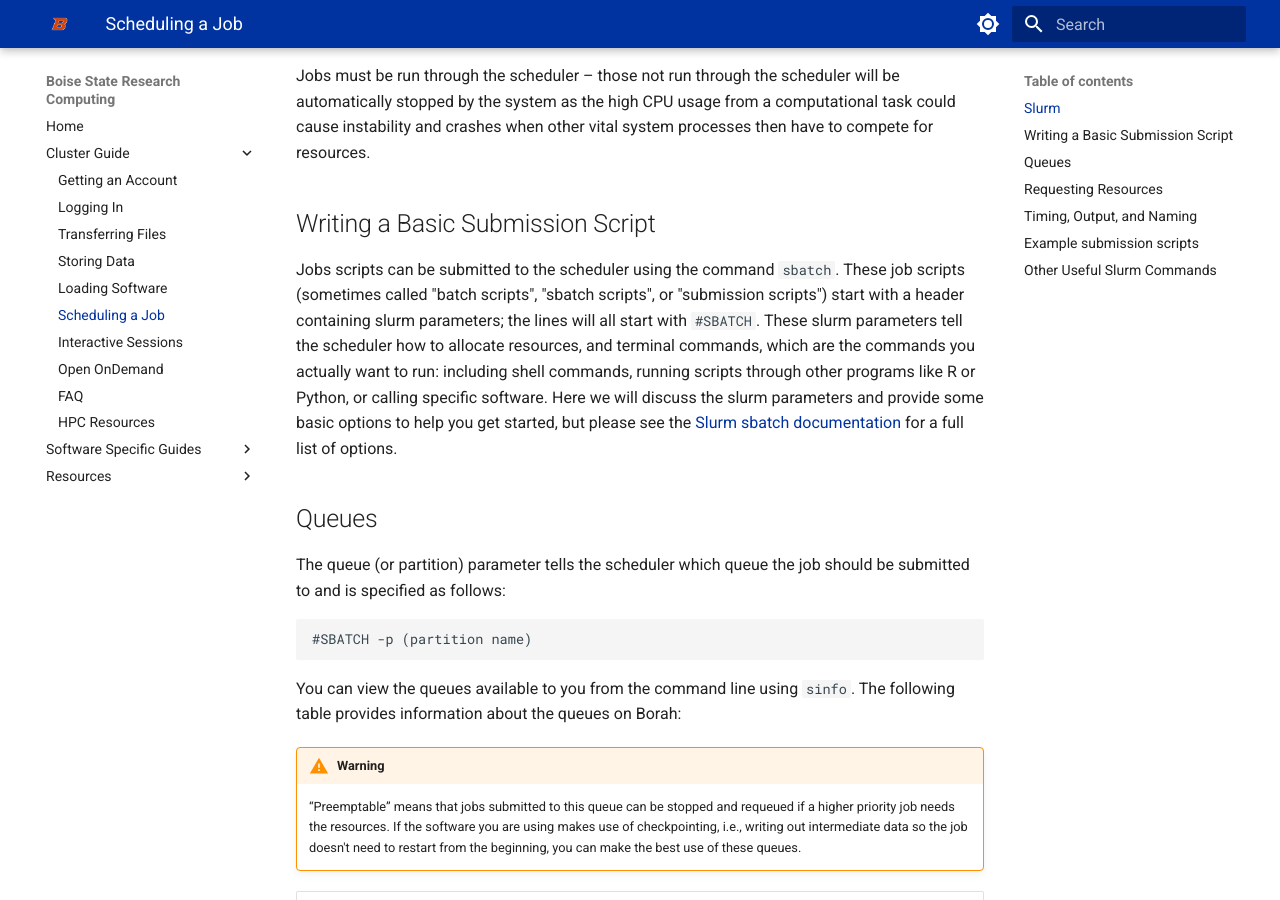
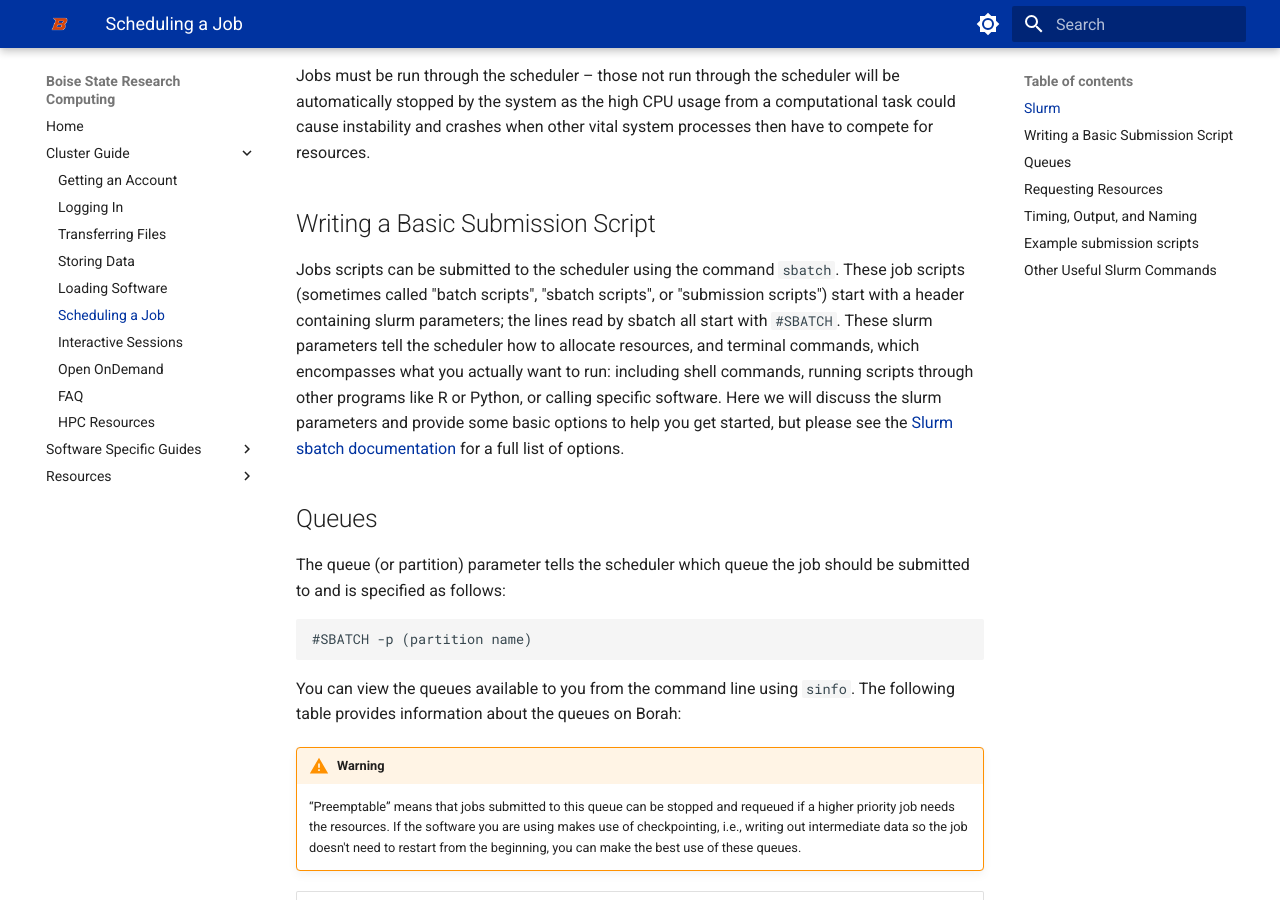
Before and after one commit to bsurc/docs, an MkDocs documentation site: the page built from docs/scheduling.md, in a window 1280 px wide and 900 px high, scrolled down 337 px. Built offline with MkDocs 1.6.1 and Material for MkDocs 9.7.7, drawn with Linux system fonts in a browser that asks for light colours.

Commit message:
Whitespace

```diff
--- a/docs/scheduling.md
+++ b/docs/scheduling.md
@@ -21,10 +21,11 @@ processes then have to compete for resources.
 Jobs scripts can be submitted to the scheduler using the command `sbatch`.
 These job scripts (sometimes called "batch scripts", "sbatch scripts", or
 "submission scripts") start with a header containing slurm parameters; the
-lines will all start with `#SBATCH`. These slurm parameters tell the scheduler
-how to allocate resources, and terminal commands, which are the commands you
-actually want to run: including shell commands, running scripts through other
-programs like R or Python, or calling specific software.
+lines read by sbatch all start with `#SBATCH`.
+These slurm parameters tell the scheduler how to allocate resources,
+and terminal commands, which encompasses what you actually want to run:
+including shell commands, running scripts through other programs like R or
+Python, or calling specific software.
 Here we will discuss the slurm parameters and provide some basic options to help
 you get started, but please see the
 [Slurm sbatch documentation](https://slurm.schedmd.com/sbatch.html) for a
```
